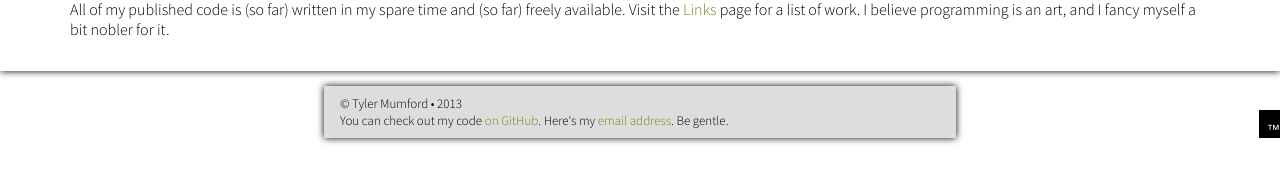
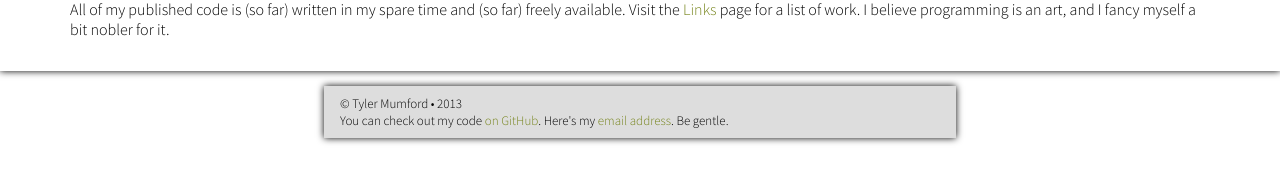
Before and after one commit to tylermumford/website-old, a Jekyll site: the page built from index.md, in a window 1280 px wide. Shown: the part 364-547 px from the top of the page. Built offline with Jekyll 4.4.1, drawn with Linux system fonts in a browser that asks for light colours.

Commit message:
Removed TM signature.

```diff
--- a/_includes/signature.html
+++ /dev/null
@@ -1,4 +0,0 @@
-<div class="locked-box bottom-right">
-  <!-- This is my signature. "Tyler Wayne" is a pseudonym. -->
-  <span class="TM">&#8482;</span>
-</div>
--- a/_layouts/default.html
+++ b/_layouts/default.html
@@ -28,7 +28,6 @@
 {% include footer.html %}
 </footer>
 
-{% include signature.html %}
 {% include analytics %}
 </body>
 </html>
--- a/css/default-structure.css
+++ b/css/default-structure.css
@@ -30,13 +30,3 @@ footer {
   max-width: 600px;
   padding: .7em 1.2em;
 }
-
-.locked-box {
-  margin: 0;
-  padding: 8px 0 0 8px;
-  position: absolute;
-}
-.bottom-right {
-  bottom: 0;
-  right: 0;
-}
--- a/css/global-style.css
+++ b/css/global-style.css
@@ -63,13 +63,3 @@ footer {
   background-color: #DDD;
   border: none;
 }
-
-/* Signature */
-.locked-box {
-  background-color: black;
-}
-.TM {
-  color: white;
-  font-family: Helvetica, Arial, sans-serif;
-  font-size: 10pt;
-}
```
